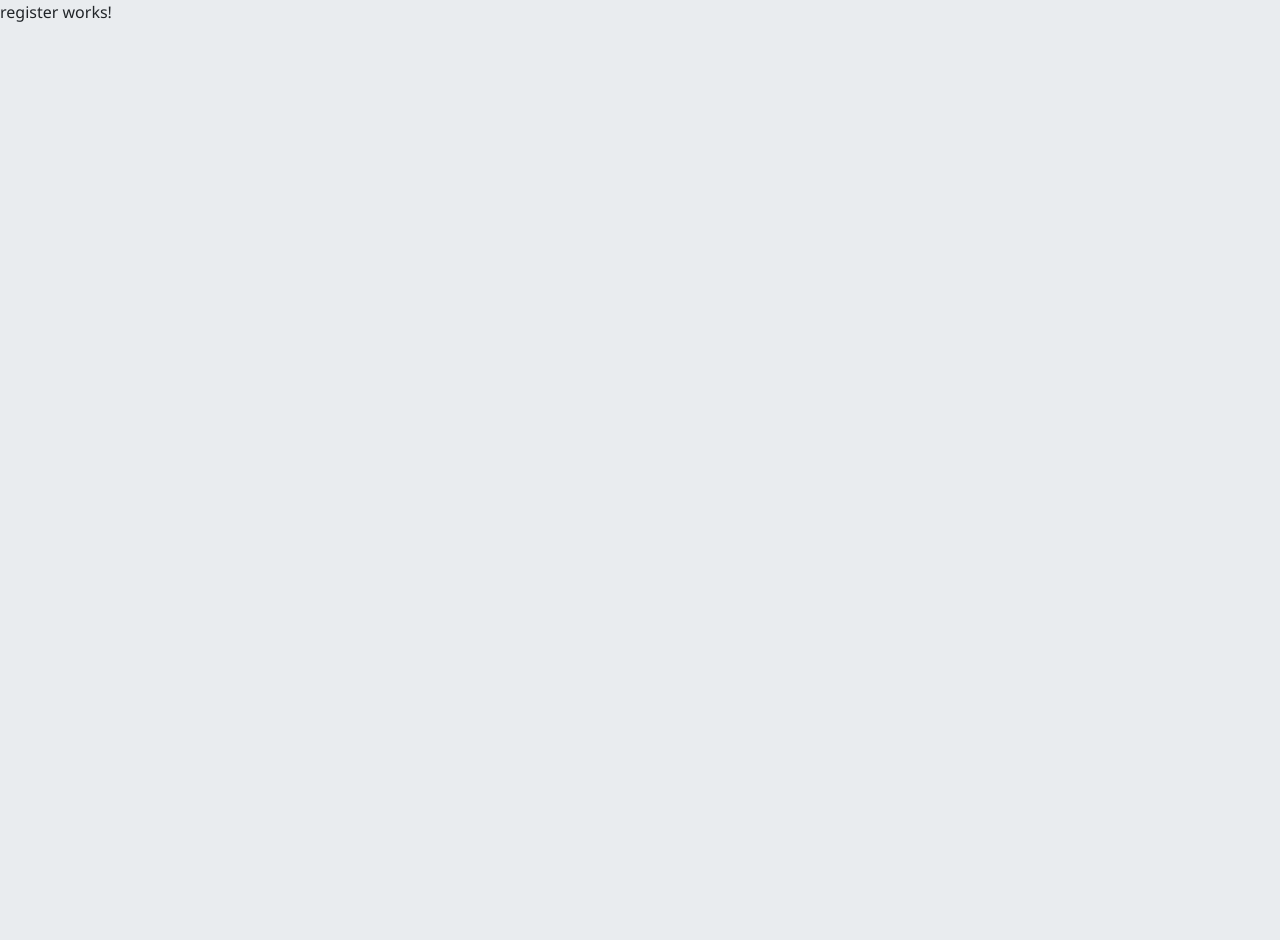
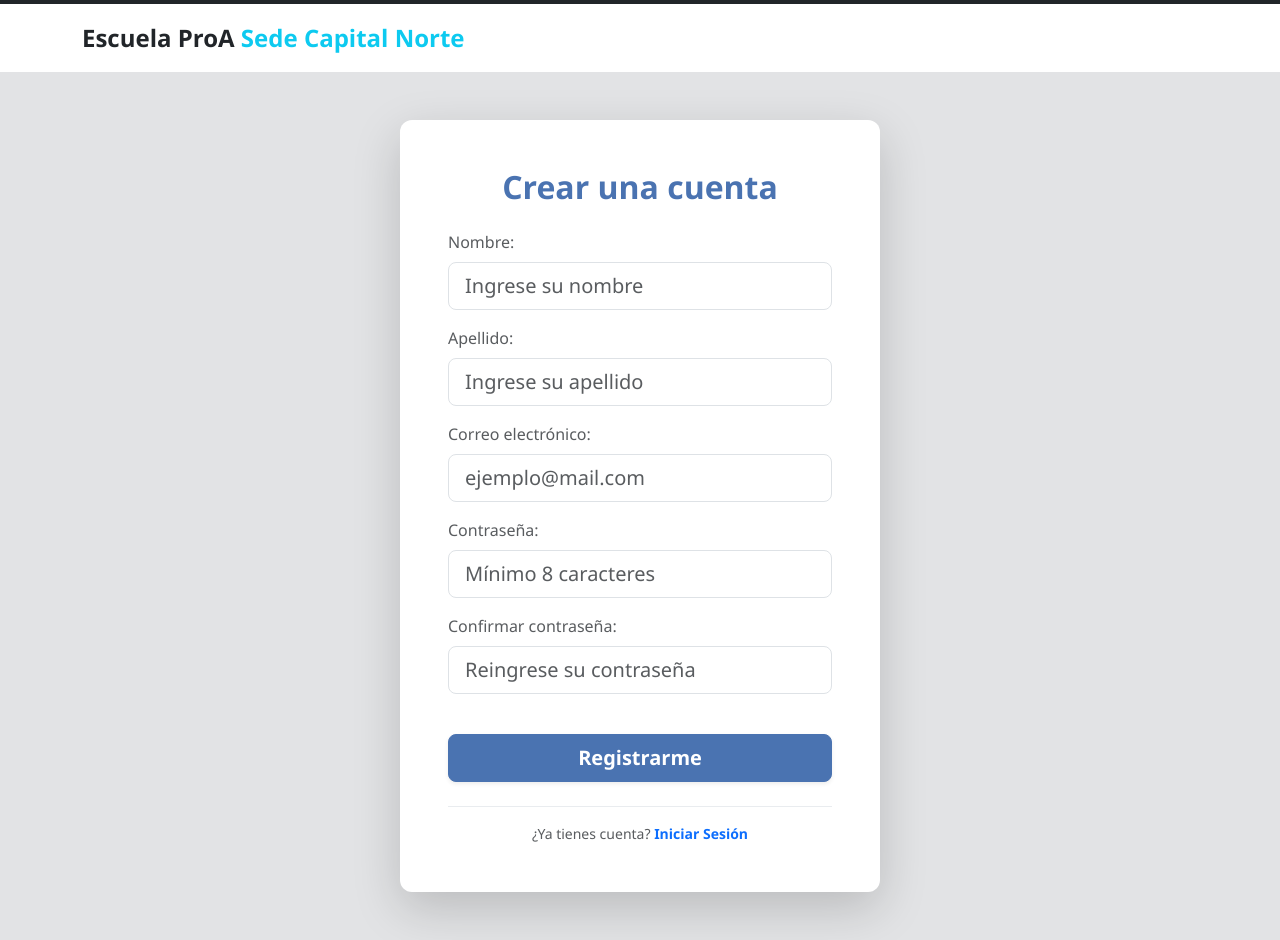
Before and after one commit to ISPC-TSDS/Syntax-Error, an Angular app in the folder frontend/sistema_gestion_espacios/: page /register in a window 1280 px wide. Before the commit the page ends 800 px from the top, so only its background shows below. Built offline with nearby package versions, Linux system fonts and the light colour scheme.

Commit message:
feat: Se agrega registro y corrige navegación con Login

```diff
--- a/frontend/sistema_gestion_espacios/src/app/pages/login/login.html
+++ b/frontend/sistema_gestion_espacios/src/app/pages/login/login.html
@@ -1,7 +1,7 @@
 <header class="bg-white py-3 shadow-sm border-top border-dark border-4">
     <div class="container d-flex justify-content-center justify-content-md-start">
         <a class="navbar-brand fs-4 text-decoration-none" routerLink="/">
-            <span class="text-dark fw-bold">Escuela ProA</span><span class="text-info fw-bold"> Sede capital norte</span>
+            <span class="text-dark fw-bold">Escuela ProA</span><span class="text-info fw-bold"> Sede Capital Norte</span>
         </a>
     </div>
 </header>
@@ -64,7 +64,7 @@
                 <a routerLink="/recuperar" class="text-decoration-none fw-semibold">Olvidé mi clave</a>
             </p>
             <p class="small text-muted mb-0">
-                ¿No tienes cuenta? <a routerLink="/registro" class="text-decoration-none fw-semibold">Registrarse</a>
+                ¿No tienes cuenta? <a routerLink="/register" class="text-decoration-none fw-semibold">Registrarse</a>
             </p>
         </div>
     </div>
--- a/frontend/sistema_gestion_espacios/src/app/pages/register/register.html
+++ b/frontend/sistema_gestion_espacios/src/app/pages/register/register.html
@@ -1 +1,115 @@
-<p>register works!</p>
+<header class="bg-white py-3 shadow-sm border-top border-dark border-4">
+    <div class="container d-flex justify-content-center justify-content-md-start">
+        <a class="navbar-brand fs-4 text-decoration-none" routerLink="/">
+            <span class="text-dark fw-bold">Escuela ProA</span><span class="text-info fw-bold"> Sede Capital Norte</span>
+        </a>
+    </div>
+</header>
+
+<section class="bg-secondary-subtle d-flex justify-content-center align-items-center flex-grow-1 py-5" style="min-height: calc(100vh - 76px);">
+
+    <div class="card p-5 shadow-lg border-0 text-center" style="max-width: 480px; width: 100%; border-radius: 12px;">
+
+        <h2 class="fw-bold mb-4 text-primary">Crear una cuenta</h2>
+
+        <form [formGroup]="registerForm" (ngSubmit)="onSubmit()">
+
+            <div class="mb-3 text-start">
+                <label for="nombre" class="form-label fw-medium text-muted">Nombre:</label>
+                <input
+                    type="text"
+                    id="nombre"
+                    formControlName="nombre"
+                    placeholder="Ingrese su nombre"
+                    class="form-control form-control-lg"
+                    [class.is-invalid]="registerForm.get('nombre')?.invalid && registerForm.get('nombre')?.touched">
+
+                @if (registerForm.get('nombre')?.hasError('required') && registerForm.get('nombre')?.touched) {
+                    <div class="invalid-feedback">El nombre es obligatorio.</div>
+                }
+            </div>
+
+            <div class="mb-3 text-start">
+                <label for="apellido" class="form-label fw-medium text-muted">Apellido:</label>
+                <input
+                    type="text"
+                    id="apellido"
+                    formControlName="apellido"
+                    placeholder="Ingrese su apellido"
+                    class="form-control form-control-lg"
+                    [class.is-invalid]="registerForm.get('apellido')?.invalid && registerForm.get('apellido')?.touched">
+
+                @if (registerForm.get('apellido')?.hasError('required') && registerForm.get('apellido')?.touched) {
+                    <div class="invalid-feedback">El apellido es obligatorio.</div>
+                }
+            </div>
+
+            <div class="mb-3 text-start">
+                <label for="email" class="form-label fw-medium text-muted">Correo electrónico:</label>
+                <input
+                    type="email"
+                    id="email"
+                    formControlName="email"
+                    placeholder="ejemplo@mail.com"
+                    class="form-control form-control-lg"
+                    [class.is-invalid]="registerForm.get('email')?.invalid && registerForm.get('email')?.touched">
+
+                @if (registerForm.get('email')?.hasError('required') && registerForm.get('email')?.touched) {
+                    <div class="invalid-feedback">El correo es obligatorio.</div>
+                }
+                @if (registerForm.get('email')?.hasError('email') && registerForm.get('email')?.touched) {
+                    <div class="invalid-feedback">Utiliza un formato de correo válido.</div>
+                }
+            </div>
+
+            <div class="mb-3 text-start">
+                <label for="password" class="form-label fw-medium text-muted">Contraseña:</label>
+                <input
+                    type="password"
+                    id="password"
+                    formControlName="password"
+                    placeholder="Mínimo 8 caracteres"
+                    class="form-control form-control-lg"
+                    [class.is-invalid]="registerForm.get('password')?.invalid && registerForm.get('password')?.touched">
+
+                @if (registerForm.get('password')?.hasError('required') && registerForm.get('password')?.touched) {
+                    <div class="invalid-feedback">La contraseña es obligatoria.</div>
+                }
+                @if (registerForm.get('password')?.hasError('minlength') && registerForm.get('password')?.touched) {
+                    <div class="invalid-feedback">La contraseña debe tener al menos 8 caracteres.</div>
+                }
+            </div>
+
+            <div class="mb-3 text-start">
+                <label for="confirmPassword" class="form-label fw-medium text-muted">Confirmar contraseña:</label>
+                <input
+                    type="password"
+                    id="confirmPassword"
+                    formControlName="confirmPassword"
+                    placeholder="Reingrese su contraseña"
+                    class="form-control form-control-lg"
+                    [class.is-invalid]="registerForm.get('confirmPassword')?.invalid && registerForm.get('confirmPassword')?.touched">
+
+                @if (registerForm.get('confirmPassword')?.hasError('required') && registerForm.get('confirmPassword')?.touched) {
+                    <div class="invalid-feedback">Confirmar la contraseña es obligatorio.</div>
+                }
+            </div>
+
+            @if (errorMessage) {
+                <div class="alert alert-danger py-2 text-start shadow-sm mt-3" role="alert">
+                    {{ errorMessage }}
+                </div>
+            }
+
+            <button type="submit" class="btn btn-primary btn-lg w-100 fw-bold mt-4 shadow-sm">
+                Registrarme
+            </button>
+        </form>
+
+        <div class="mt-4 pt-3 border-top border-light-subtle">
+            <p class="small text-muted mb-0">
+                ¿Ya tienes cuenta? <a routerLink="/login" class="text-decoration-none fw-semibold">Iniciar Sesión</a>
+            </p>
+        </div>
+    </div>
+</section>
--- a/frontend/sistema_gestion_espacios/src/app/pages/register/register.ts
+++ b/frontend/sistema_gestion_espacios/src/app/pages/register/register.ts
@@ -1,9 +1,42 @@
-import { Component } from '@angular/core';
+import { Component, inject } from '@angular/core';
+import { ReactiveFormsModule, FormBuilder, Validators } from '@angular/forms';
+import { RouterLink } from '@angular/router';
 
 @Component({
   selector: 'app-register',
-  imports: [],
+  standalone: true,
+  imports: [ReactiveFormsModule, RouterLink],
   templateUrl: './register.html',
-  styleUrl: './register.css',
+  styleUrls: ['./register.css']
 })
-export class Register {}
+export class Register {
+  private fb = inject(FormBuilder);
+
+  registerForm = this.fb.group({
+    nombre: ['', [Validators.required]],
+    apellido: ['', [Validators.required]],
+    email: ['', [Validators.required, Validators.email]],
+    password: ['', [Validators.required, Validators.minLength(8)]],
+    confirmPassword: ['', [Validators.required]]
+  });
+
+  errorMessage = '';
+
+  onSubmit() {
+    if (this.registerForm.invalid) {
+      this.errorMessage = 'Por favor, completá los campos correctamente.';
+      this.registerForm.markAllAsTouched();
+      return;
+    }
+
+    const { password, confirmPassword } = this.registerForm.value;
+
+    if (password !== confirmPassword) {
+      this.errorMessage = 'Las contraseñas no coinciden.';
+      return;
+    }
+
+    this.errorMessage = '';
+    console.log('Datos de registro:', this.registerForm.value);
+  }
+}
```
